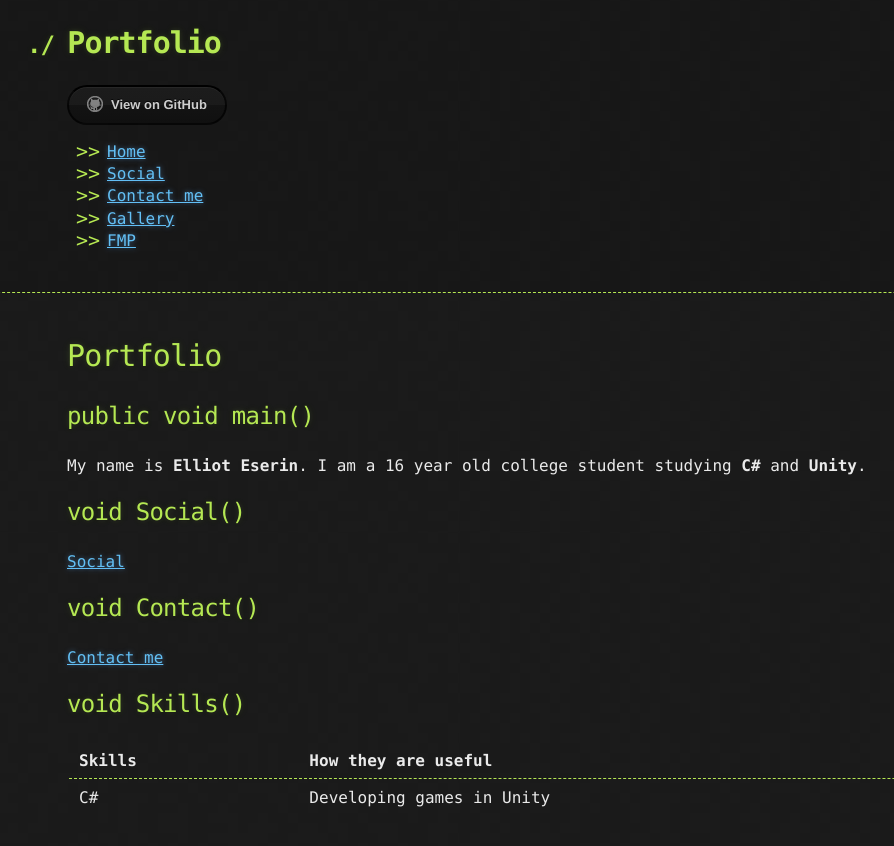
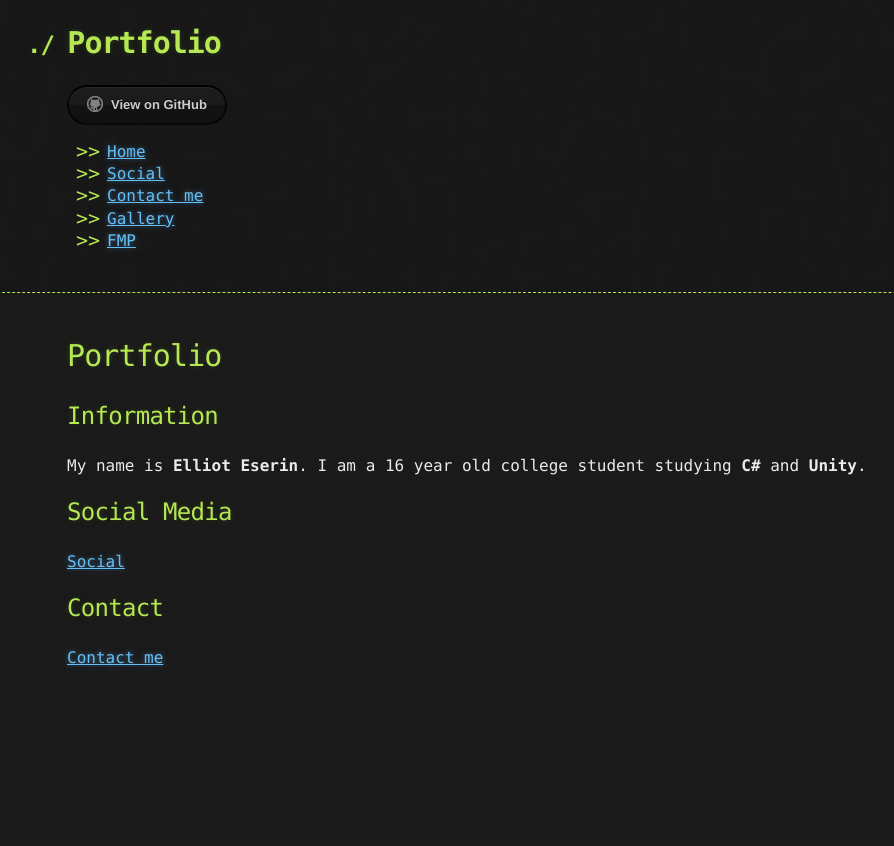
Before and after one commit to ElliotEserin/Portfolio, a Jekyll site: the page built from index.md, in a window 1280 px wide. Shown: the top 846 px of the page, without its empty margins (73-967 px from the left). Built offline with Jekyll 4.4.1, drawn with Linux system fonts in a browser that asks for light colours; our own code applies the rules of GitHub Pages for plain Markdown files; the repository's description, which GitHub fills in, is left out.

Commit message:
Update index.md

```diff
--- a/index.md
+++ b/index.md
@@ -1,18 +1,12 @@
 # Portfolio
-## public void main()
+## Information
 
 My name is **Elliot Eserin**. I am a 16 year old college student studying **C#** and **Unity**.
 
-## void Social()
+## Social Media
 
 [Social](https://github.com/ElliotEserin/portfolio/blob/master/social.md)<br/>
 
-## void Contact()
+## Contact
 
 [Contact me](https://github.com/ElliotEserin/portfolio/blob/master/contact.html)<br/>
-
-## void Skills()
-
-| Skills | How they are useful |
-| ------ | ------------------- |
-| C#     | Developing games in Unity |
```
